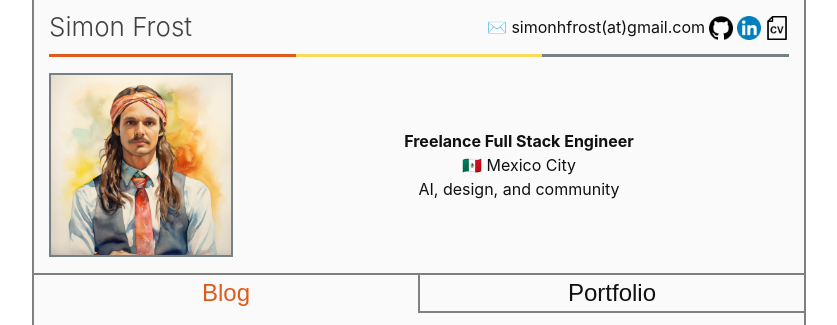
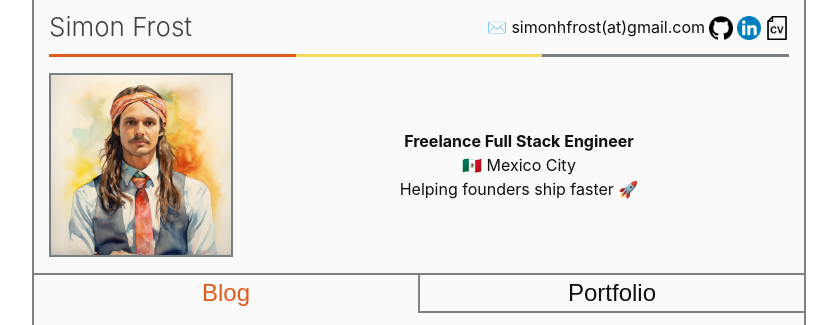
Before and after one commit to SimonHFrost/jekyll_blog, a Jekyll site: the page built from index.markdown, in a window 1280 px wide. Shown: the top 325 px of the page, without its empty margins (221-1058 px from the left). Built offline with Jekyll 4.4.1, drawn with Linux system fonts in a browser that asks for light colours.

Commit message:
Update tag line

```diff
--- a/index.markdown
+++ b/index.markdown
@@ -109,7 +109,7 @@ list_title: "Latest Posts"
     <div class="profile-summary">
         <p style="margin-bottom: 0; font-weight: bold;">Freelance Full Stack Engineer</p>
         <p style="margin-bottom: 0;">🇲🇽 Mexico City</p>
-        <p style="margin-bottom: 0;">AI, design, and community</p>
+        <p style="margin-bottom: 0;">Helping founders ship faster 🚀</p>
         <p class="mobile-only mobile-email">✉️ simonhfrost(at)gmail.com</p>
         <!-- <p style="margin-bottom: 0;">Keen to chat about a collaboration, or just to catch up?</p> -->
     </div>
```
